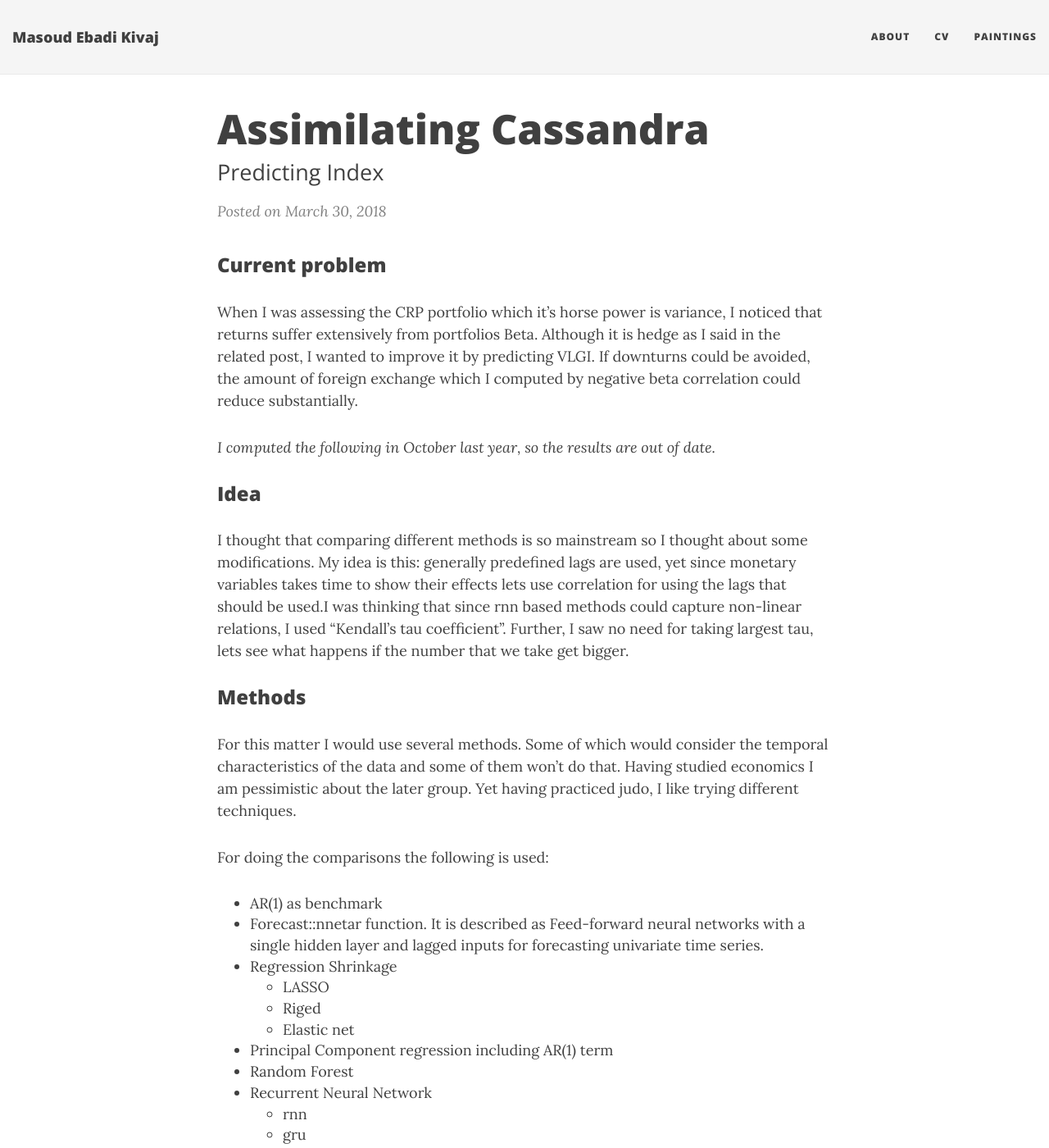
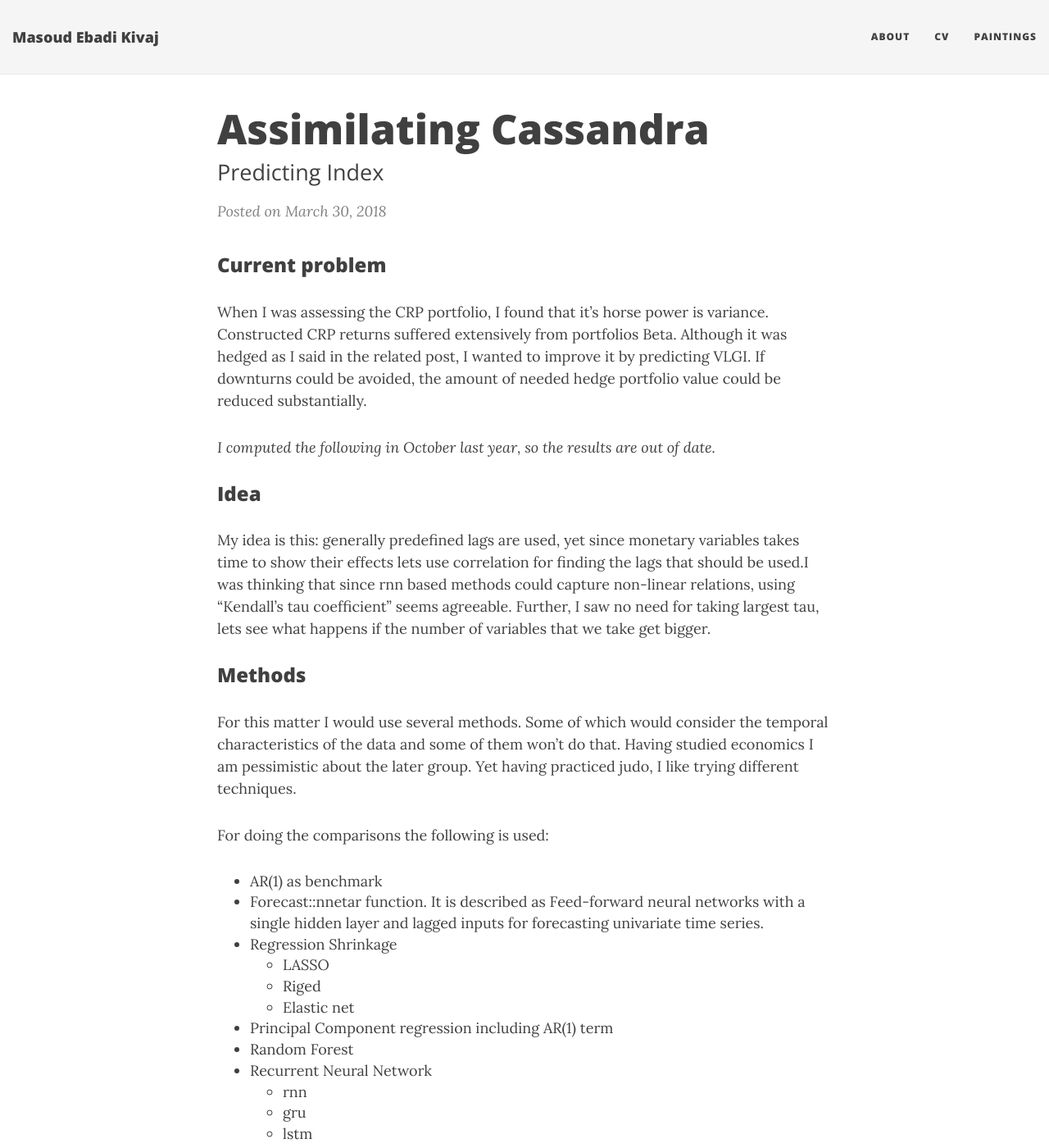
Before and after one commit to PhoebusLyubil/phoebuslyubil.github.com, a Jekyll site: the page built from _posts/2018-03-30-Assimilating -Cassandra.md, in a window 1280 px wide and 1400 px high. Shown: the whole window at 82% size. Built offline with Jekyll 4.4.1, drawn with Linux system fonts in a browser that asks for light colours; nearby versions of some CDN libraries; comment, search, counter and statistics services are not loaded; some of the changed text lies outside the part shown.

Commit message:
Gem Update-proof check
Gem Update for future post
Chechinkg for gram. mistakes

```diff
--- a/_posts/2018-03-30-Assimilating -Cassandra.md
+++ b/_posts/2018-03-30-Assimilating -Cassandra.md
@@ -8,24 +8,21 @@
 
 ### Current problem
 
-When I was assessing the CRP portfolio which it's horse power is
-variance, I noticed that returns suffer extensively from portfolios
-Beta. Although it is hedge as I said in the related post, I wanted to
+When I was assessing the CRP portfolio, I found that it's horse power is
+variance. Constructed CRP returns suffered extensively from portfolios
+Beta. Although it was hedged as I said in the related post, I wanted to
 improve it by predicting VLGI. If downturns could be avoided, the amount
-of foreign exchange which I computed by negative beta correlation could
-reduce substantially.
+of needed hedge portfolio value could be reduced substantially.
 
 *I computed the following in October last year, so the results are out of date.*
 
 ### Idea
 
-I thought that comparing different methods is so mainstream so I thought
-about some modifications. My idea is this: generally predefined lags are
-used, yet since monetary variables takes time to show their effects lets
-use correlation for using the lags that should be used.I was thinking
-that since rnn based methods could capture non-linear relations, I used
-"Kendall's tau coefficient". Further, I saw no need for taking largest
-tau, lets see what happens if the number that we take get bigger.
+My idea is this: generally predefined lags are used, yet since monetary variables takes time to show their effects lets
+use correlation for finding the lags that should be used.I was thinking
+that since rnn based methods could capture non-linear relations, using
+"Kendall's tau coefficient" seems agreeable. Further, I saw no need for taking largest
+tau, lets see what happens if the number of variables that we take get bigger.
 
 ### Methods
 
@@ -59,8 +56,8 @@
 ### code
 
 Iranian websites normally provide data in excel format. I need to
-annualized monthly data for VLGI and to compute quarterly, bi-annual,
-3-quarter and annual growth rate. Since I am a little lazy I used lead
+annualize monthly data for VLGI and growth rates need to be computed in quarterly, bi-annual,
+3-quarter and annual frequencies. Since I am a little lazy I used lead
 of the computed annualized variables instead of lagging all the other
 variables :))
 
@@ -272,7 +269,7 @@
 
      }
 
-For Random Forest first "mtray" is tuned then compute it.
+For Random Forest first "mtray" is tuned then it was computed.
 
      rf.fun<- function( train.d. = train.d, valid.d. = valid.d){
 
@@ -326,7 +323,7 @@
 them because of that :) I used brute force optimization for optimizing
 on training set.
 
-The time these methods estimations use suggest using parallel
+The time needed for estimating suggests using parallel
 computations.
 
      rnn.fun<- function(data, net.type = "gru",
@@ -444,12 +441,12 @@
 
 #### DA DA!!
 
-DA DA! the results is could be pretty good for 1-step ahead forecast
+DA DA! Results  could be pretty good for 1-step ahead forecast
 (the results are not shown here) but in reality most of the data that
 are used are NA based on their timing of release. I need to put at least
 five months before hand for the data to be published. (yes, I know, Iran
-central bank publish everything like the most other public things, they
-surely take their time of publishing things.)
+central bank publish everything like the most other Iranian public institutions, they
+surely take their time for publishing data.)
 
 So lets see 6-step-ahead forecast. Row names stands for the number of
 lags that been chosen. The first line "1.1" shows the result by simply
@@ -568,11 +565,11 @@
 </tbody>
 </table>
 
-The results based on using predicted variable ( annualized six month
+The results based on using lags of predicted variable ( annualized six month
 growth) or not have different RMSE.
 
 Since using lag variables of annualized six month growth produce NAs at
-the end of data, they just provide 1-step ahead forecast in at the tail
+the end of data, they just provide 1-step ahead forecast at the tail
 of forecast and the rest of forecasts are not computable due to NAs. So
 the results are as follows:
 
```
Also changed, not shown: other parts of _posts/2018-03-30-Assimilating -Cassandra.md (+2 -2 lines), Gemfile.lock.
